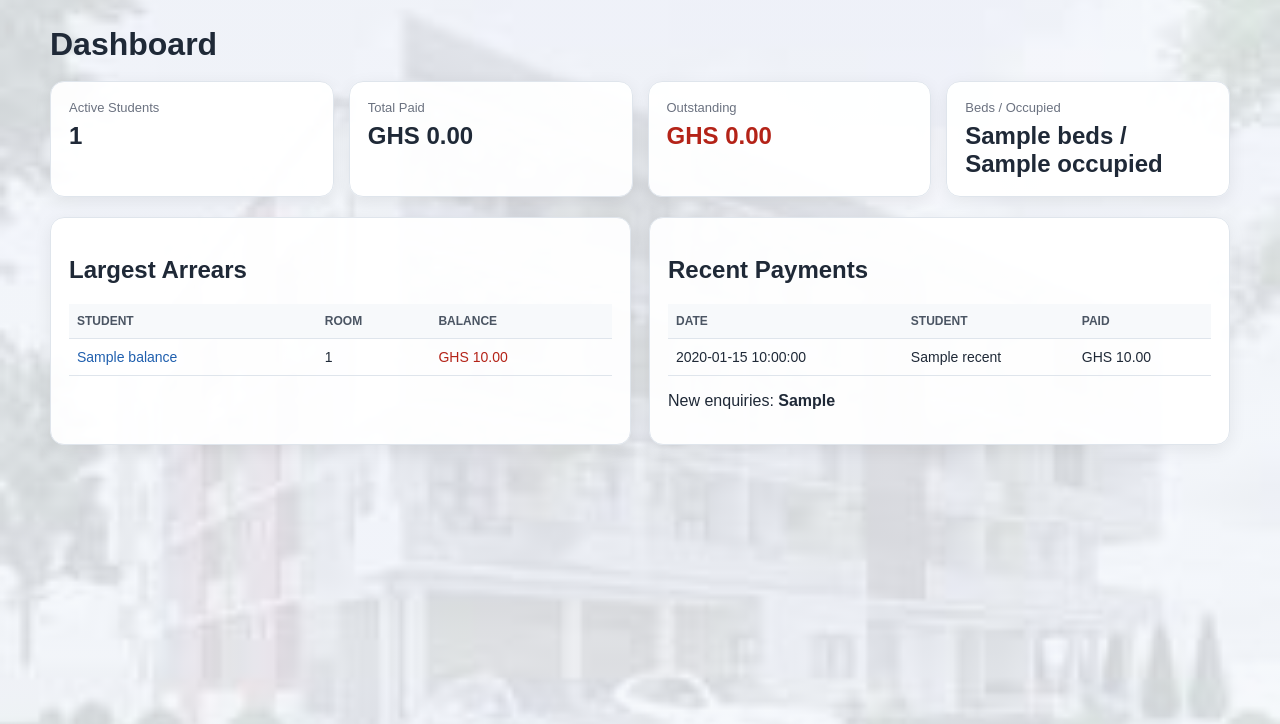
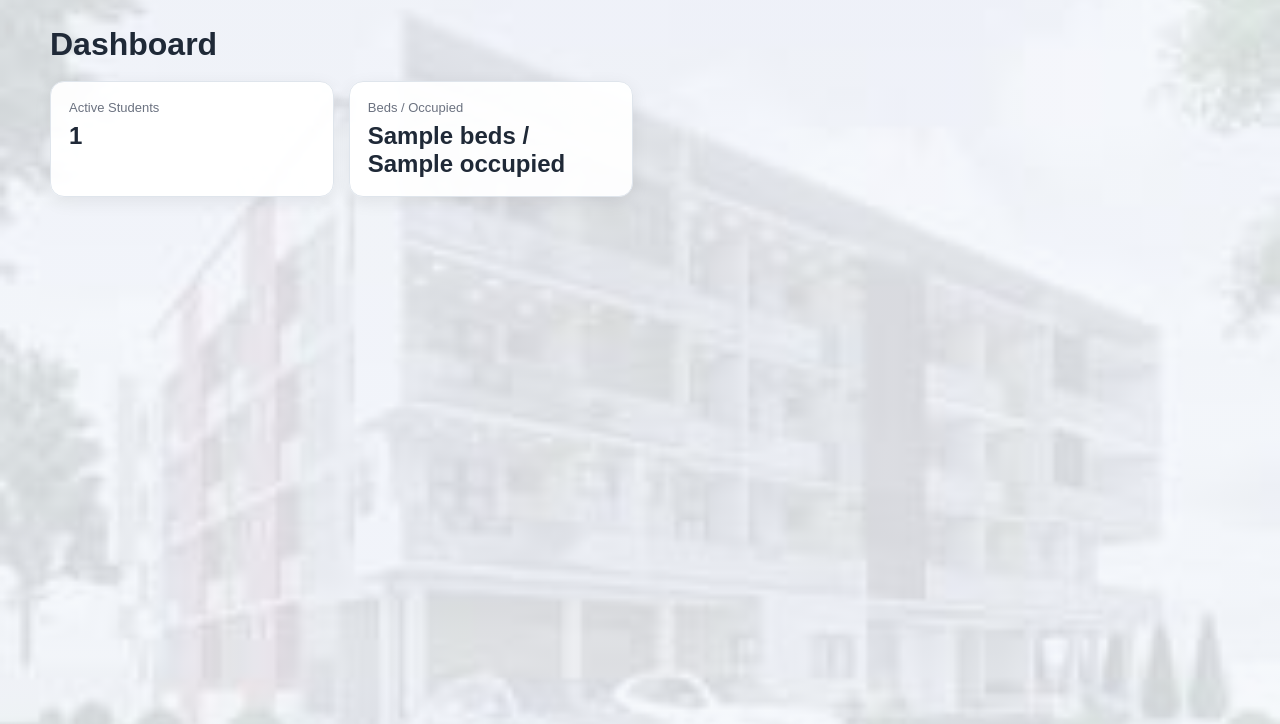
Before and after one commit to aylegacyhostel/ay-legacy-hostel-app, a Flask app: template templates/dashboard.html in a window 1280 px wide. Shown: the part 76-800 px from the top of the page. Run offline with Flask 3, Linux system fonts and the light colour scheme; the template is opened without the code that fills it: most values are stand-ins (such as "Sample title", 1, 10 or a date in 2020).

Commit message:
Add permission-aware staff interface and hide admin-only income

```diff
--- a/templates/dashboard.html
+++ b/templates/dashboard.html
@@ -1 +1 @@
-{% extends 'base.html' %}{% block content %}<h1>Dashboard</h1><div class="cards"><div class="card"><span>Active Students</span><strong>{{total_students}}</strong></div><div class="card"><span>Total Paid</span><strong>GHS {{'%.2f'|format(total_paid)}}</strong></div><div class="card danger-card"><span>Outstanding</span><strong>GHS {{'%.2f'|format(outstanding)}}</strong></div><div class="card"><span>Beds / Occupied</span><strong>{{beds}} / {{occupied}}</strong></div></div><div class="grid2"><section class="panel"><h2>Largest Arrears</h2><table><tr><th>Student</th><th>Room</th><th>Balance</th></tr>{% for r in balances %}<tr><td><a href="{{url_for('student_detail',sid=r.id)}}">{{r.student_name}}</a></td><td>{{r.room_number or '-'}}</td><td class="owed">GHS {{'%.2f'|format(r.balance)}}</td></tr>{% else %}<tr><td colspan="3">No arrears.</td></tr>{% endfor %}</table></section><section class="panel"><h2>Recent Payments</h2><table><tr><th>Date</th><th>Student</th><th>Paid</th></tr>{% for p in recent %}<tr><td>{{p.payment_date or '-'}}</td><td>{{p.student_name}}</td><td>GHS {{'%.2f'|format(p.amount_paid)}}</td></tr>{% else %}<tr><td colspan="3">No payments.</td></tr>{% endfor %}</table><p>New enquiries: <strong>{{new_enquiries}}</strong></p></section></div>{% endblock %}
+{% extends 'base.html' %}{% block content %}<h1>Dashboard</h1><div class="cards"><div class="card"><span>Active Students</span><strong>{{total_students}}</strong></div>{% if session.get('role')=='admin' %}<div class="card"><span>Total Paid</span><strong>GHS {{'%.2f'|format(total_paid)}}</strong></div><div class="card danger-card"><span>Outstanding</span><strong>GHS {{'%.2f'|format(outstanding)}}</strong></div>{% endif %}<div class="card"><span>Beds / Occupied</span><strong>{{beds}} / {{occupied}}</strong></div></div><div class="grid2">{% if can('arrears.view') %}<section class="panel"><h2>Largest Arrears</h2><table><tr><th>Student</th><th>Room</th><th>Balance</th></tr>{% for r in balances %}<tr><td><a href="{{url_for('student_detail',sid=r.id)}}">{{r.student_name}}</a></td><td>{{r.room_number or '-'}}</td><td class="owed">GHS {{'%.2f'|format(r.balance)}}</td></tr>{% else %}<tr><td colspan="3">No arrears.</td></tr>{% endfor %}</table></section>{% endif %}{% if can('payments.view') %}<section class="panel"><h2>Recent Payments</h2><table><tr><th>Date</th><th>Student</th><th>Paid</th></tr>{% for p in recent %}<tr><td>{{p.payment_date or '-'}}</td><td>{{p.student_name}}</td><td>GHS {{'%.2f'|format(p.amount_paid)}}</td></tr>{% else %}<tr><td colspan="3">No payments.</td></tr>{% endfor %}</table><p>New enquiries: <strong>{{new_enquiries}}</strong></p></section>{% endif %}</div>{% endblock %}
```
